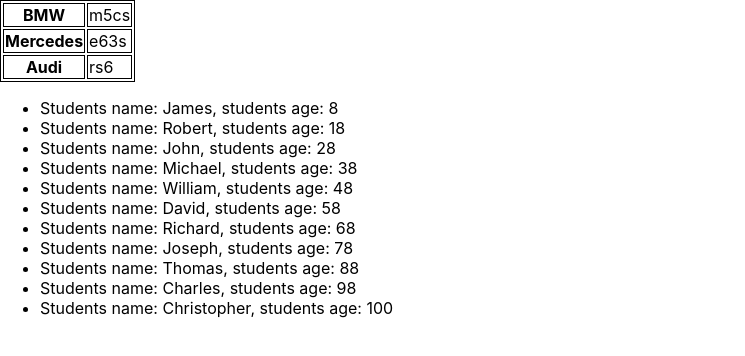
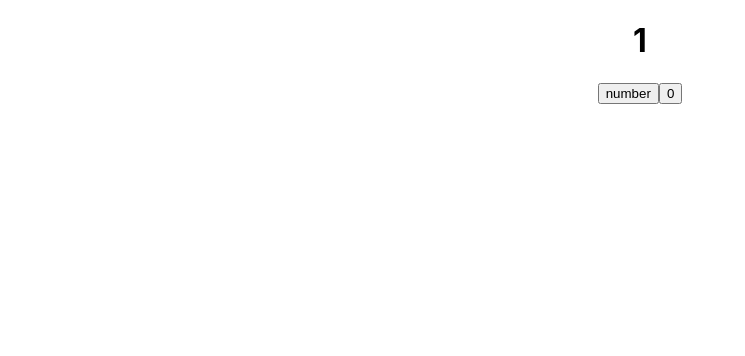
Before and after one commit to Nariu9/microtasks, a React (Create React App) app: page / in a window 1280 px wide. Shown: the top 356 px of the page, without its empty margins (0-745 px from the left). Built offline with nearby package versions, Linux system fonts and the light colour scheme.

Commit message:
monday, week 1, microtask 4 is done

```diff
--- a/src/App.tsx
+++ b/src/App.tsx
@@ -1,30 +1,57 @@
-import React from 'react';
+import React, {MouseEvent, useState} from 'react';
 import './App.css';
-import {NewComponent} from "./NewComponent";
+import {Button} from "./components/Button";
 
-/*import {Header} from "./Header";
-import {Body} from "./Body";
-import {Footer} from "./Footer";*/
 
 function App() {
-    const students = [
-        {id: 1, name: "James", age: 8},
-        {id: 2, name: "Robert", age: 18},
-        {id: 3, name: "John", age: 28},
-        {id: 4, name: "Michael", age: 38},
-        {id: 5, name: "William", age: 48},
-        {id: 6, name: "David", age: 58},
-        {id: 7, name: "Richard", age: 68},
-        {id: 8, name: "Joseph", age: 78},
-        {id: 9, name: "Thomas", age: 88},
-        {id: 10, name: "Charles", age: 98},
-        {id: 11, name: "Christopher", age: 100},
-    ]
+    /* const Button1Foo = (subscriber:string, age:number, address:string) => {
+         console.log(subscriber, age, address)
+     }
+
+     const Button2Foo = (subscriber:string) => {
+         console.log(subscriber)
+     }
+
+     const Button3Foo = () => {
+         console.log("I'm stupid button")
+     }*/
+
+    /*let a = 1*/
+    let[a, setA] = useState(1)
+
+    const onClickHandler =()=> {
+        setA(++a);
+        console.log(a)
+    }
+
+    const toZero =()=> {
+        setA(0);
+        console.log(a)
+    }
+
+
     return (
-        <>
-            <NewComponent students={students}/>
-        </>
+        <div className="App">
+            {/* <Button name={"MyYouTubeChannel-1"} callBack={()=>Button1Foo("I'm Vasya", 21, "Live in Minsk")}/>
+            <Button name={"MyYouTubeChannel-2"} callBack={()=>Button2Foo("I'm Ivan")}/>
+            <Button name={"Yo Yo"} callBack={Button3Foo}/>*/}
+            <h1>{a}</h1>
+            <button onClick={onClickHandler}>number</button>
+            <button onClick={toZero}>0</button>
+
+        </div>
     );
 }
 
 export default App;
+
+/*const [money, setMoney] = useState([
+    { banknots: 'Dollars', value: 100, number: ' a1234567890' },
+    { banknots: 'Dollars', value: 50, number: ' z1234567890' },
+    { banknots: 'RUBLS', value: 100, number: ' w1234567890' },
+    { banknots: 'Dollars', value: 100, number: ' e1234567890' },
+    { banknots: 'Dollars', value: 50, number: ' c1234567890' },
+    { banknots: 'RUBLS', value: 100, number: ' r1234567890' },
+    { banknots: 'Dollars', value: 50, number: ' x1234567890' },
+    { banknots: 'RUBLS', value: 50, number: ' v1234567890' },
+])*/
```
Also changed, not shown: src/components/NewComponent.css (renamed from src/NewComponent.css), src/components/NewComponent.tsx (renamed from src/NewComponent.tsx).
